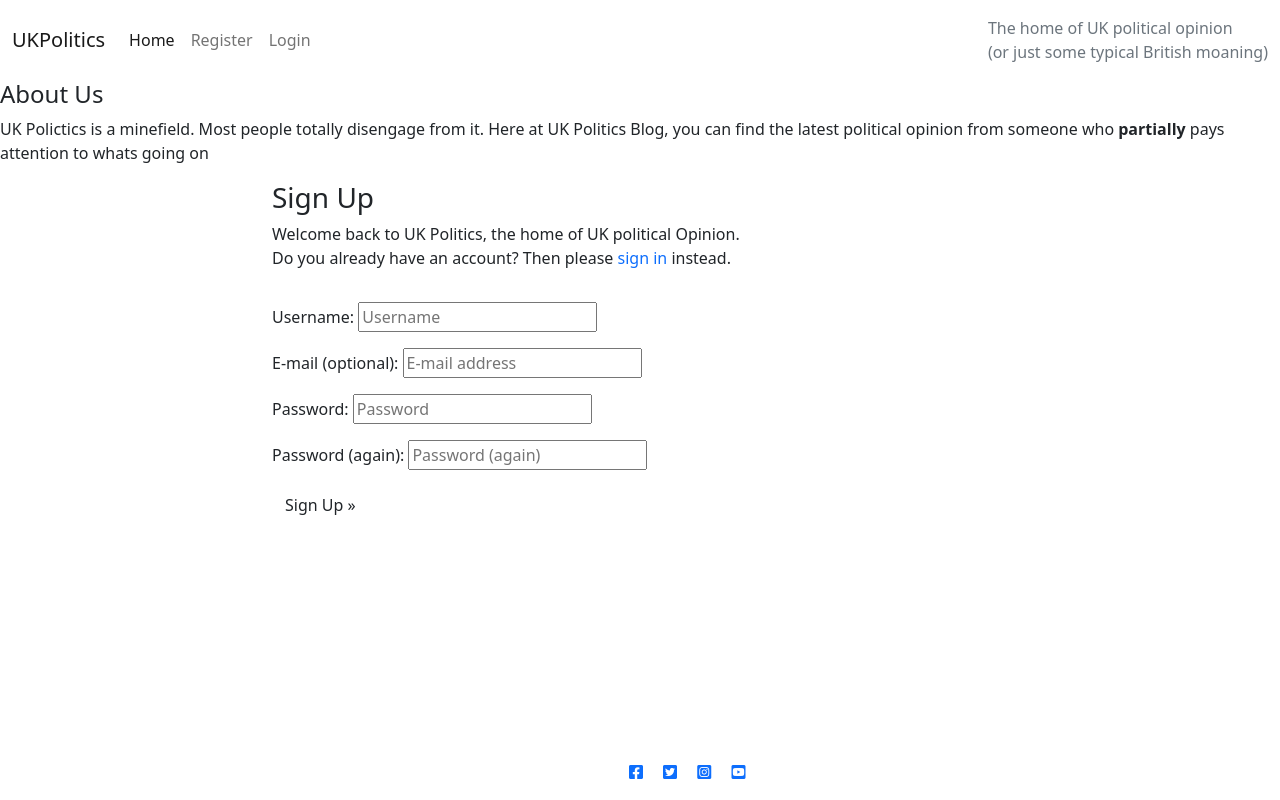
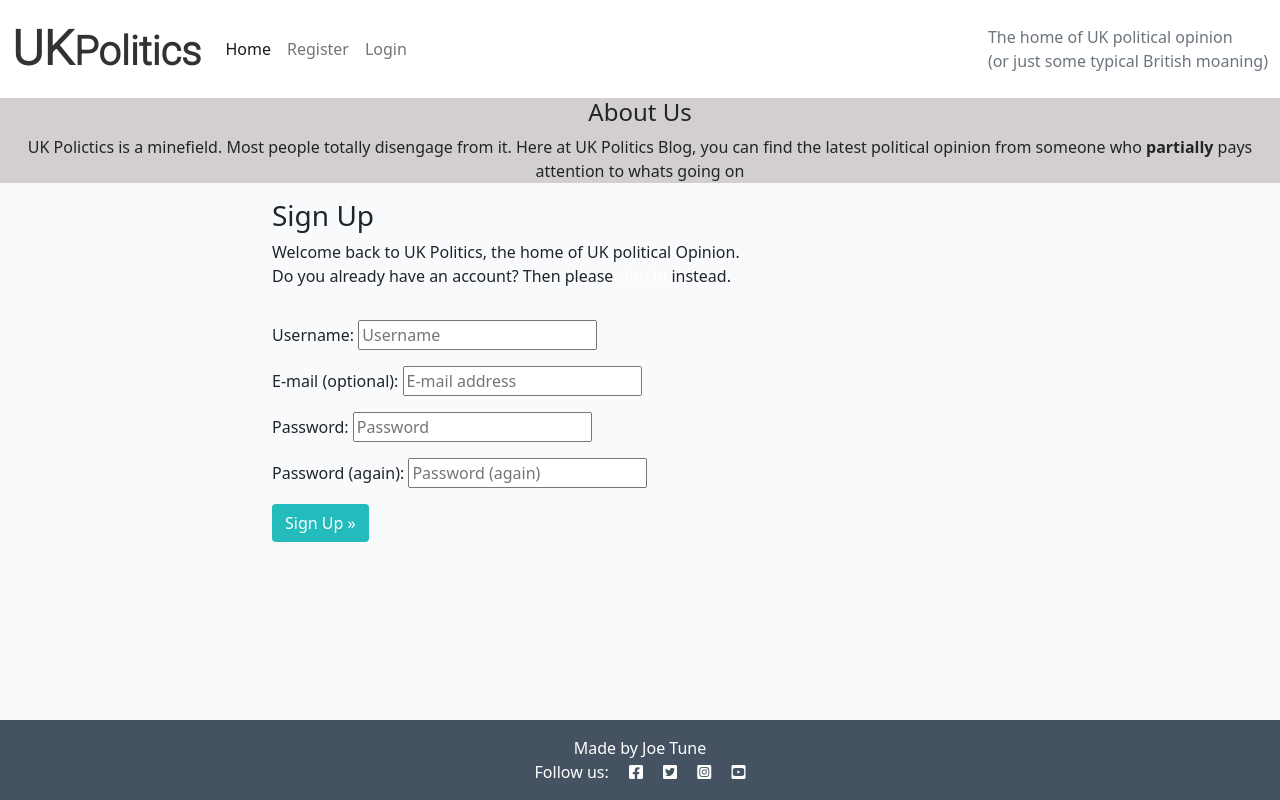
Before and after one commit to Code-Institute-Submissions/Jtune89-JT_Blog_MS4_JanResub, a Django app: page /accounts/signup/ in a window 1280 px wide. Run offline with Django 3.2, Linux system fonts and the light colour scheme.

Commit message:
fix: css now updating when changes made

```diff
--- a/static/css/style.css
+++ b/static/css/style.css
@@ -1,3 +1,127 @@
+body {
+    background-color: #F9FAFC;
+}
+.brand {
+    font-family: roboto, -apple-system, BlinkMacSystemFont, 'Segoe UI', Oxygen, Ubuntu, Cantarell, 'Open Sans', 'Helvetica Neue', sans-serif;
+    font-size: 3.0rem;
+    font-weight: 900;
+    color: #323234;
+}
+.blue-U {
+    color:blue;
+}
+.thin {
+    font-weight: 700;
+    font-size:2.5rem;
+}
+.light-bg {
+    background-color: #fff;
+}
+.dark-bg {
+    background-color: #445261;
+}
+.main-bg {
+    background-color: #F9FAFC;
+}
+.card {
+    border: none;
+    background-color: transparent;
+}
+.image-container {
+    position: relative;
+}
+.image-flash {
+    position: absolute;
+    bottom: 5%;
+    min-width: 30%;
+    left: -2px;
+    background-color: #23BBBB;
+}
+.author {
+    color: white;
+    margin: 4px;
+    text-transform: uppercase;
+}
+.masthead {
+    margin-top: 10px;
+    overflow: hidden;
+    position: relative;
+    display: inline-block;
+    height: 33vh;
+    width: 100%;
+}
+.masthead-text {
+    background-color: #445261;
+    color: white;
+    position: relative;
+}
+.masthead-image {
+    position: relative;
+    overflow: hidden;
+}
+.masthead-image:after {
+    content: "";
+    position: absolute;
+    top: 0;
+    right: 90%;
+    height: 100%;
+    width: 150%;
+    background: #445261;
+    -webkit-transform: skew(15deg);
+    -moz-transform: skew(15deg);
+    transform: skew(15deg);
+    z-index: 100;
+}
+.post-link {
+    text-decoration: none;
+    color: #445261;
+}
+.post-link:hover,
+.page-link {
+    color: #E84610;
+}
+.post-title {
+    margin-top: 30%;
+    margin-left: 5%;
+}
+.post-subtitle {
+    margin-left: 5%;
+    color: lightgray;
+}
+.btn-signup {
+    background-color: #23BBBB;
+    color: #fff;
+}
+.btn-signup:hover,
+.btn-signup:active {
+    background-color: #fff;
+    color: #23BBBB;
+}
+.link {
+    color: white;
+    text-decoration: none;
+}
+.link:hover,
+.link:active {
+    color: rgb(214, 141, 23);
+    text-decoration: underline;
+}
+.btn-like {
+    color: #E84610;
+    border: none;
+    background: transparent;
+}
+.btn-like:hover,
+.btn-like:active {
+    color: #E84610;
+    background: transparent;
+    border: none;
+}
+
+.about{
+    background-color: #d2cfce;
+    text-align: center;
+}
 
 .CommentForm{
     text-align: center;
```
